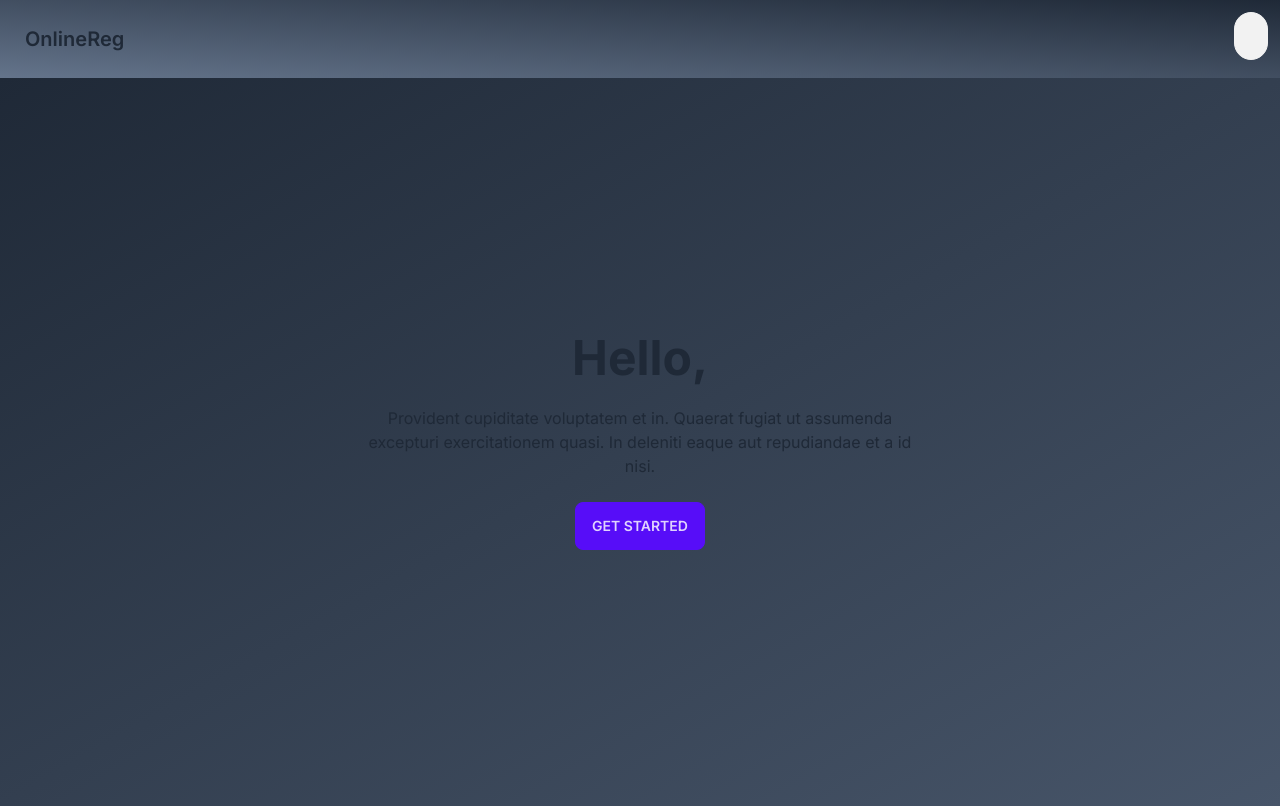
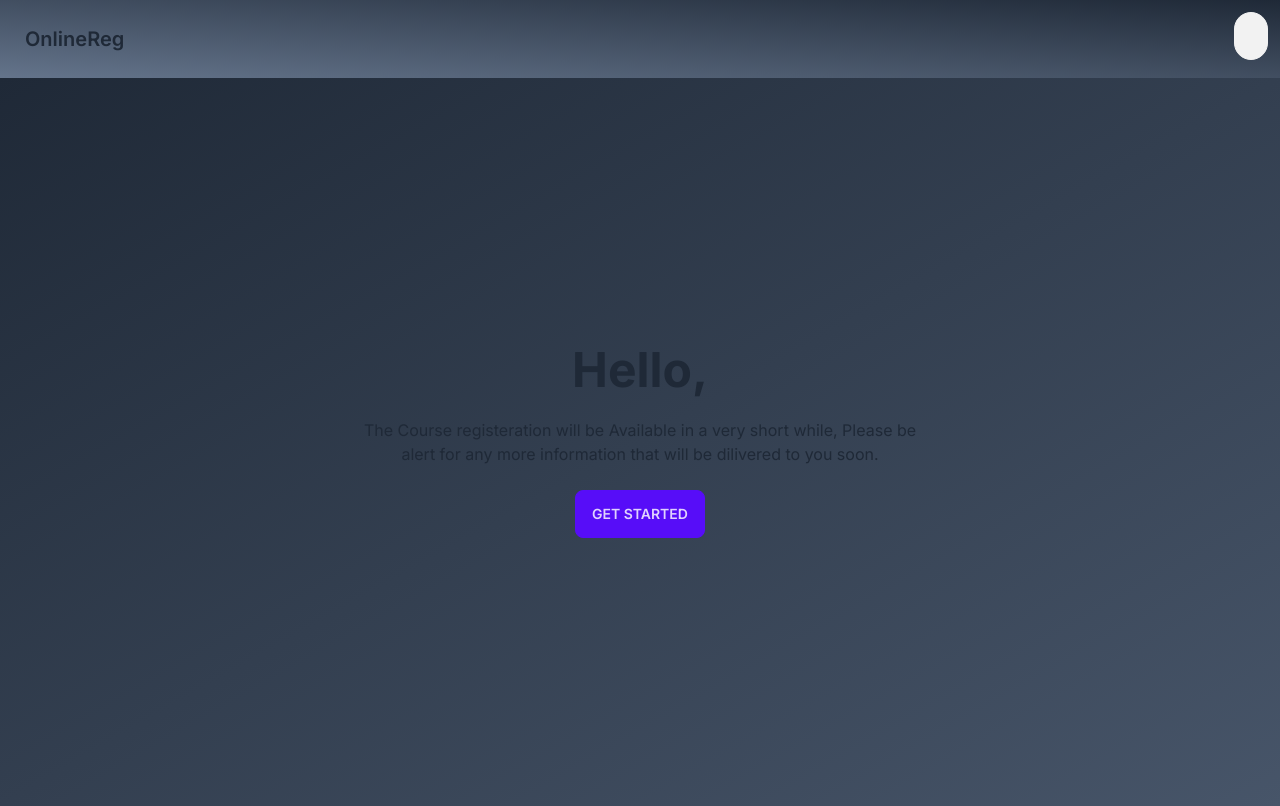
Before and after one commit to ElBalor/online_reg, a Next.js app: page / in a window 1280 px wide. Built offline with nearby package versions, Linux system fonts and the light colour scheme.

Commit message:
update commit

```diff
--- a/app/page.tsx
+++ b/app/page.tsx
@@ -65,9 +65,9 @@ export default function Home() {
         <div className="max-w-xl">
           <h1 className="text-5xl font-bold">Hello, {user?.username}</h1>
           <p className="py-6">
-            Provident cupiditate voluptatem et in. Quaerat fugiat ut assumenda
-            excepturi exercitationem quasi. In deleniti eaque aut repudiandae et
-            a id nisi.
+            The Course registeration will be Available in a very short while,
+            Please be alert for any more information that will be dilivered to
+            you soon.
           </p>
           <button className="btn btn-primary">Get Started</button>
         </div>
```
